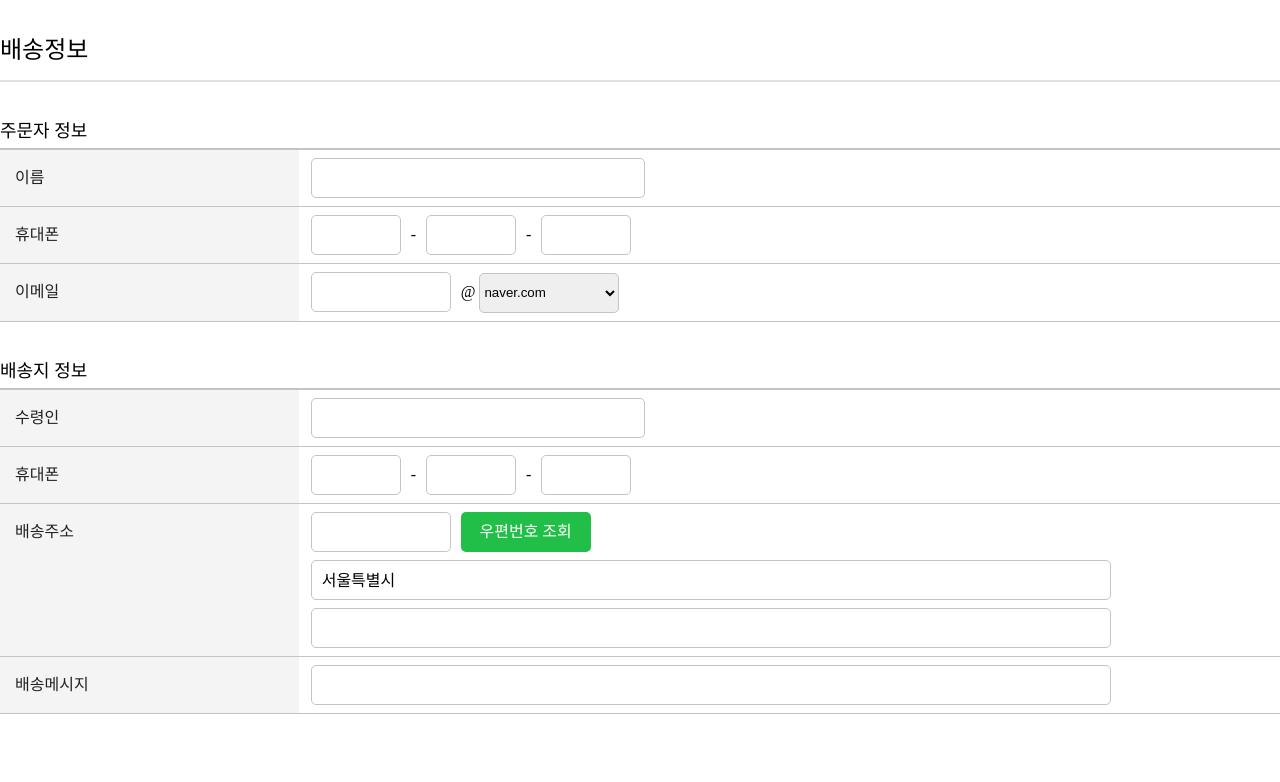
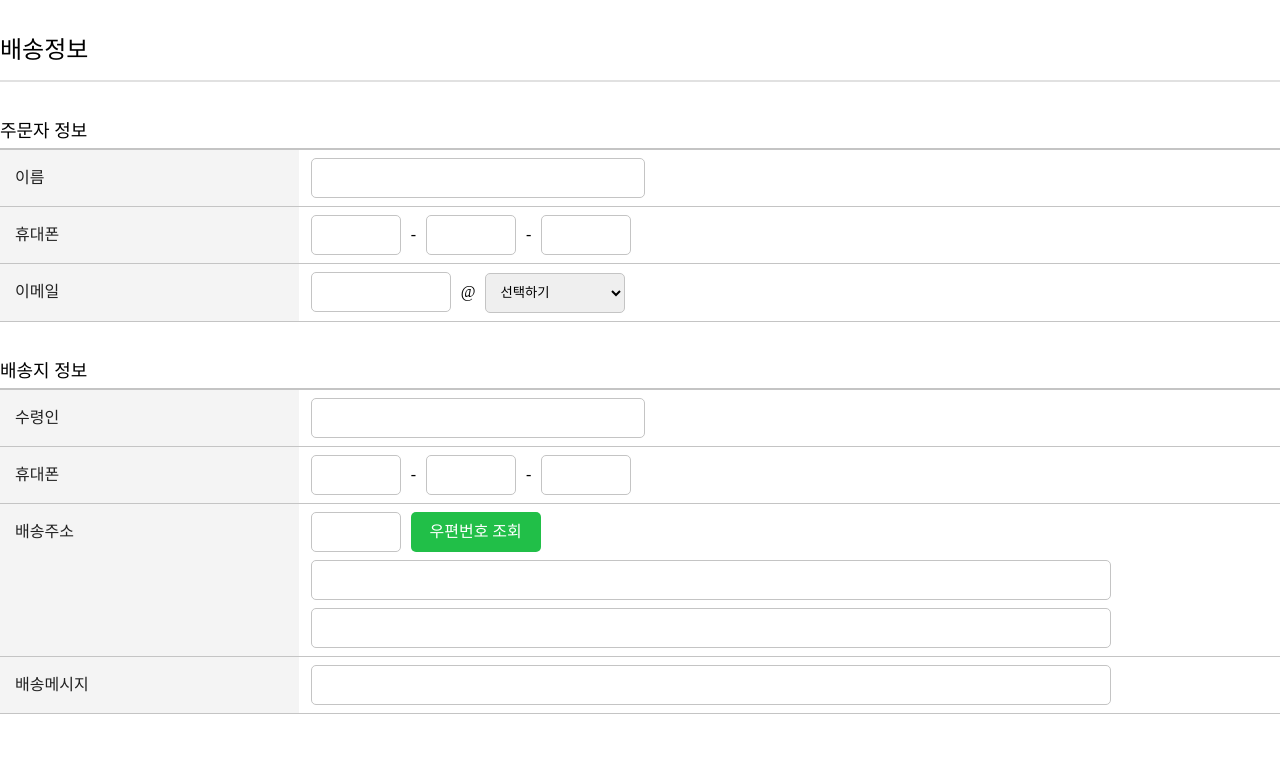
Before and after one commit to jsunbin/hodu2, a React (Create React App) app: page /order in a window 1280 px wide. Shown: the part 425-1207 px from the top of the page. Built offline with nearby package versions, Linux system fonts and the light colour scheme.

Commit message:
주문 페이지 - 입력받은 배송정보 관리하기

```diff
--- a/src/components/CartItem.jsx
+++ b/src/components/CartItem.jsx
@@ -130,7 +130,7 @@ function CartItem({
           </div>
 
           <div className={styles['product-amount']}>
-            <Amount amount={quantity} />
+            <Amount amount={quantity} max={item.stock} />
           </div>
 
           <div className={styles['product-total']}>
--- /dev/null
+++ b/src/components/Mail.jsx
@@ -0,0 +1,72 @@
+import React, { useEffect, useState } from 'react';
+import Input from './Input';
+import styles from './Mail.module.css';
+
+const EMAIL_DOMAIN_LIST = [
+  '선택하기',
+  'naver.com',
+  'google.com',
+  'kakao.com',
+  'nate.com',
+  'yahoo.com',
+  'hanmail.net',
+  'hotmail.com',
+];
+
+function Mail({ onChange }) {
+  const [email, setEmail] = useState({ user: '', domain: '' });
+  const [selected, setSelected] = useState('선택하기');
+
+  const handleChange = (event) => {
+    const { name, value } = event.target;
+    setEmail((prevEmail) => ({ ...prevEmail, [name]: value }));
+  };
+
+  const handleSelect = (event) => {
+    const { value } = event.target;
+    setSelected(value);
+    handleChange(event);
+  };
+
+  useEffect(() => {
+    const nextEmail = `${email.user}@${email.domain}`;
+    onChange('email', nextEmail);
+  }, [email]);
+
+  return (
+    <>
+      <Input
+        type="hidden"
+        id="ordManEmailAddr"
+        name="ordManEmailAddr"
+        title="주문자 이메일 주소를 입력해주세요."
+      />
+      <Input
+        appearance="email"
+        type="text"
+        id="ordManEmailAddrId"
+        name="user"
+        className={styles.input}
+        title="주문자 이메일 주소를 입력해주세요."
+        onChange={handleChange}
+      />
+      @
+      <select
+        id="ordManEmailAddrDmn_select"
+        className={styles.select}
+        title="주문자 이메일 주소 도메인을 선택해주세요."
+        name="domain"
+        onChange={handleSelect}
+        value={selected}
+      >
+        {EMAIL_DOMAIN_LIST.map((item) => (
+          <option value={item} key={item}>
+            {item}
+          </option>
+        ))}
+      </select>
+    </>
+  );
+}
+
+export default Mail;
--- /dev/null
+++ b/src/components/Mail.module.css
@@ -0,0 +1,20 @@
+.input {
+  height: 40px;
+  border: 1px solid #c4c4c4;
+  display: inline-block;
+  border-radius: 5px;
+  padding: 0 10px;
+}
+
+.select {
+  width: 140px;
+  height: 40px;
+  border-radius: 5px;
+  border: 1px solid #c4c4c4;
+  outline: none;
+  padding: 0 10px;
+  margin-left: 10px;
+}
+.select:active {
+  border: 1px solid #21bf48;
+}
--- a/src/pages/OrderPage.jsx
+++ b/src/pages/OrderPage.jsx
@@ -1,6 +1,7 @@
 import React, { useEffect, useState } from 'react';
 import { useSearchParams } from 'react-router-dom';
 import { useOrder } from '../contexts/OrderItemProvider';
+import Mail from '../components/Mail';
 import OrderItem from '../components/OrderItem';
 import Button from '../components/Button';
 import Input from '../components/Input';
@@ -8,17 +9,77 @@ import HorizontalRule from '../components/HorizontalRule';
 import styles from './OrderPage.module.css';
 import mock from '../data/cartItemListMock.json';
 
+const INITIAL_VALUES = {
+  product_id: 0,
+  quantity: 0,
+  order_kind: 'direct_order',
+  receiver: '',
+  receiver_phone_number: '',
+  address: '',
+  address_message: '',
+  payment_method: '',
+  total_price: 0,
+};
+
 function OrderPage() {
   // const items = mock;
   const { orders, totalPrice } = useOrder();
   const [items, setItems] = useState([]);
+  const [values, setValues] = useState(INITIAL_VALUES);
+  const [phone, setPhone] = useState(['', '', '']);
+  const [address, setAddress] = useState({
+    postal: '',
+    address1: '',
+    address2: '',
+  });
   const [searchParams, setSearchParams] = useSearchParams();
   const type = searchParams.get('type');
 
+  const handleChangeValues = (name, value) => {
+    setValues((prevValues) => ({ ...prevValues, [name]: value }));
+  };
+
+  const handleChange = (event) => {
+    const { name, value } = event.target;
+
+    handleChangeValues(name, value);
+  };
+
+  const handleChangePhoneNumber = (event) => {
+    const { name, value } = event.target;
+
+    const nextPhone = [...phone];
+
+    if (name === 'phone1') {
+      nextPhone[0] = value;
+    } else if (name === 'phone2') {
+      nextPhone[1] = value;
+    } else if (name === 'phone3') {
+      nextPhone[2] = value;
+    }
+
+    setPhone(nextPhone);
+    handleChangeValues('receiver_phone_number', nextPhone.join(''));
+  };
+
+  const handlePostal = (event) => {
+    event.preventDefault();
+  };
+
+  const handleChangeAddress = (event) => {
+    const { name, value } = event.target;
+
+    setAddress((prev) => ({ ...prev, [name]: value }));
+    handleChangeValues('address', `${address.address1}, ${address.address2}`);
+  };
+
   useEffect(() => {
     setItems(orders || []);
-    console.log(orders);
   }, [orders]);
+
+  useEffect(() => {
+    console.log(values);
+  }, [values]);
 
   return (
     <>
@@ -80,35 +141,7 @@ function OrderPage() {
               <tr>
                 <th scope="row">이메일</th>
                 <td>
-                  <Input
-                    type="hidden"
-                    id="ordManEmailAddr"
-                    name="ordManEmailAddr"
-                    title="주문자 이메일 주소를 입력해주세요."
-                  />
-                  <Input
-                    appearance="email"
-                    type="text"
-                    id="ordManEmailAddrId"
-                    className={styles.input}
-                    title="주문자 이메일 주소를 입력해주세요."
-                  />
-                  @{' '}
-                  <select
-                    id="ordManEmailAddrDmn_select"
-                    className={styles.select}
-                    title="주문자 이메일 주소 도메인을 선택해주세요."
-                  >
-                    <option value="">직접 입력하기</option>
-                    <option value="naver.com" selected="selected">
-                      naver.com
-                    </option>
-                    <option value="hanmail.net">hanmail.net</option>
-                    <option value="nate.com">nate.com</option>
-                    <option value="yahoo.co.kr">yahoo.co.kr</option>
-                    <option value="gmail.com">gmail.com</option>
-                    <option value="hotmail.com">hotmail.com</option>
-                  </select>
+                  <Mail onChange={handleChangeValues} />
                 </td>
               </tr>
             </tbody>
@@ -119,24 +152,61 @@ function OrderPage() {
               <tr>
                 <th scope="row">수령인</th>
                 <td>
-                  <Input className={styles.input} appearance="order" />
+                  <Input
+                    className={styles.input}
+                    id="receiver"
+                    name="receiver"
+                    value={values.name}
+                    onChange={handleChange}
+                    appearance="order"
+                  />
                 </td>
               </tr>
               <tr>
                 <th scope="row">휴대폰</th>
                 <td>
-                  <Input className={styles.input} appearance="number" />
+                  <Input
+                    className={styles.input}
+                    id="phone1"
+                    name="phone1"
+                    maxLength={3}
+                    onChange={handleChangePhoneNumber}
+                    appearance="number"
+                  />
                   -
-                  <Input className={styles.input} appearance="number" />
+                  <Input
+                    className={styles.input}
+                    id="phone2"
+                    name="phone2"
+                    maxLength={4}
+                    onChange={handleChangePhoneNumber}
+                    appearance="number"
+                  />
                   -
-                  <Input className={styles.input} appearance="number" />
+                  <Input
+                    className={styles.input}
+                    id="phone3"
+                    name="phone3"
+                    maxLength={4}
+                    onChange={handleChangePhoneNumber}
+                    appearance="number"
+                  />
                 </td>
               </tr>
               <tr>
                 <th scope="row">배송주소</th>
                 <td className={styles.address}>
-                  <Input className={styles.input} appearance="email" />
-                  <Button size="sm">우편번호 조회</Button>
+                  <Input
+                    className={styles.input}
+                    id="postal"
+                    name="postal"
+                    value={address.postal}
+                    onClick={handleChangeAddress}
+                    appearance="number"
+                  />
+                  <Button size="sm" onClick={handlePostal}>
+                    우편번호 조회
+                  </Button>
                   <div className={styles['address-box']}>
                     <Input
                       className={styles.input}
@@ -144,15 +214,32 @@ function OrderPage() {
                       type="hidden"
                       readOnly
                     />
-                    <p className={styles['address-txt']}>서울특별시</p>
+                    <Input
+                      className={styles['address-txt']}
+                      name="address1"
+                      value={address.address1}
+                      onChange={handleChangeAddress}
+                      appearance="long"
+                    />
                   </div>
-                  <Input className={styles.input} appearance="long" />
+                  <Input
+                    className={styles.input}
+                    name="address2"
+                    value={address.address2}
+                    onChange={handleChangeAddress}
+                    appearance="long"
+                  />
                 </td>
               </tr>
               <tr>
                 <th scope="row">배송메시지</th>
                 <td>
-                  <Input className={styles.input} appearance="long" />
+                  <Input
+                    className={styles.input}
+                    name="address_message"
+                    onChange={handleChange}
+                    appearance="long"
+                  />
                 </td>
               </tr>
             </tbody>
--- a/src/pages/OrderPage.module.css
+++ b/src/pages/OrderPage.module.css
@@ -96,16 +96,6 @@
 
 .input-table tr {
   display: table-row;
-}
-.input-table .select {
-  width: 140px;
-  height: 40px;
-  border-radius: 5px;
-  border: 1px solid #c4c4c4;
-  outline: none;
-}
-.input-table .select:active {
-  border: 1px solid #21bf48;
 }
 
 .input-table td {
--- a/src/pages/ProductDetailsPage.jsx
+++ b/src/pages/ProductDetailsPage.jsx
@@ -2,6 +2,7 @@ import React, { useEffect, useState } from 'react';
 import { useNavigate, useParams } from 'react-router-dom';
 import { useAuth } from '../contexts/AuthProvider';
 import { useModal } from '../contexts/ModalProvider';
+import { useOrder } from '../contexts/OrderItemProvider';
 import axios from '../lib/axios';
 import Button from '../components/Button';
 import Price from '../components/Price';
@@ -19,6 +20,20 @@ function ProductDetailsPage() {
   const { productId } = useParams();
   const { token } = useAuth();
   const { modal } = useModal();
+  const { setOrderItems } = useOrder();
+
+  const handleOrderNowClick = () => {
+    setOrderItems([
+      {
+        productId,
+        amount,
+        price: item?.price,
+        shippingFee: item.shipping_fee === 0 ? '무료배송' : item.shipping_fee,
+      },
+    ]);
+    const query = `type=direct&product=${productId}`;
+    navigate(`/order?${query}`);
+  };
 
   const handleCartClick = async () => {
     const res = await getCartList();
@@ -146,6 +161,7 @@ function ProductDetailsPage() {
               <Button
                 className="button"
                 size="mid"
+                onClick={handleOrderNowClick}
                 style={{ width: 416 + 'px' }}
               >
                 바로구매
```
